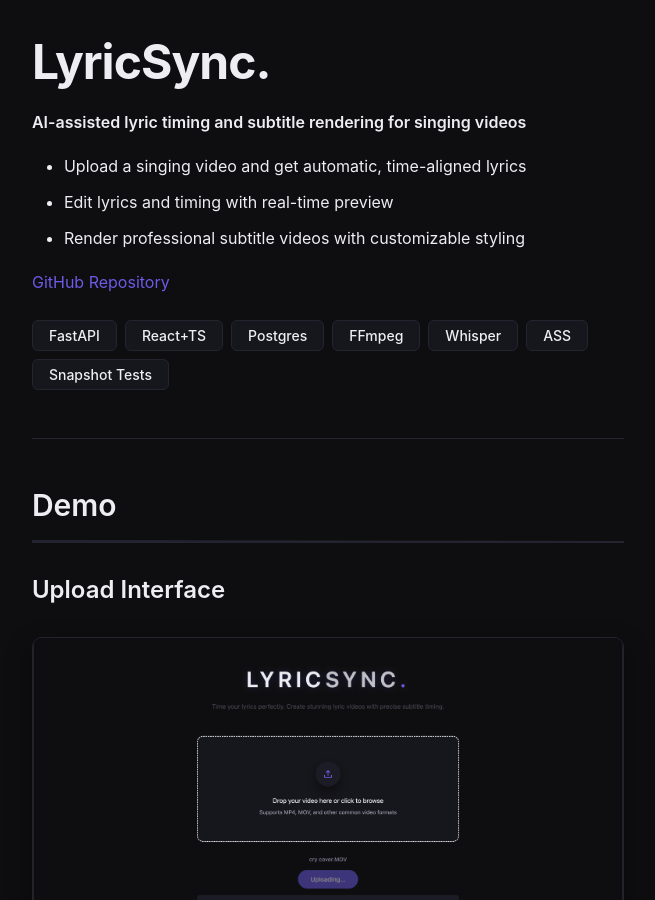
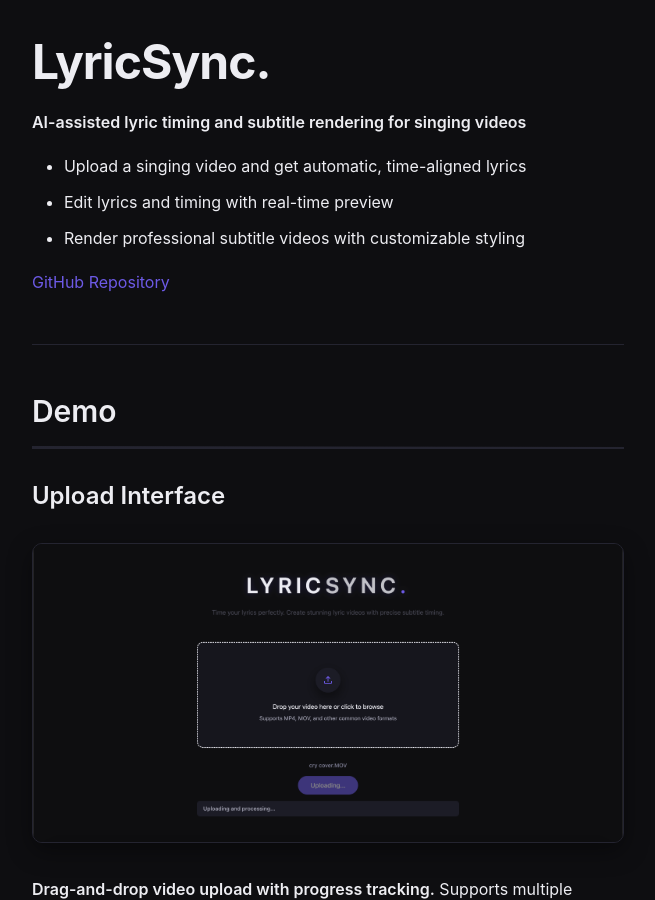
Before and after one commit to seanowww/LyricSync, a Jekyll site: the page built from docs/index.md, in a window 1280 px wide and 900 px high. Shown: the whole window, without its empty margins (312-967 px from the left). Built offline with Jekyll 4.4.1, drawn with Linux system fonts in a browser that asks for light colours; our own code applies the rules of GitHub Pages for plain Markdown files.

Commit message:
Remove badges

```diff
--- a/docs/index.md
+++ b/docs/index.md
@@ -11,16 +11,6 @@ layout: default
 - Render professional subtitle videos with customizable styling
 
 [GitHub Repository](https://github.com/seanowww/LyricSync)
-
-<div class="stack-badges">
-  <span class="badge">FastAPI</span>
-  <span class="badge">React+TS</span>
-  <span class="badge">Postgres</span>
-  <span class="badge">FFmpeg</span>
-  <span class="badge">Whisper</span>
-  <span class="badge">ASS</span>
-  <span class="badge">Snapshot Tests</span>
-</div>
 
 ---
 
```
